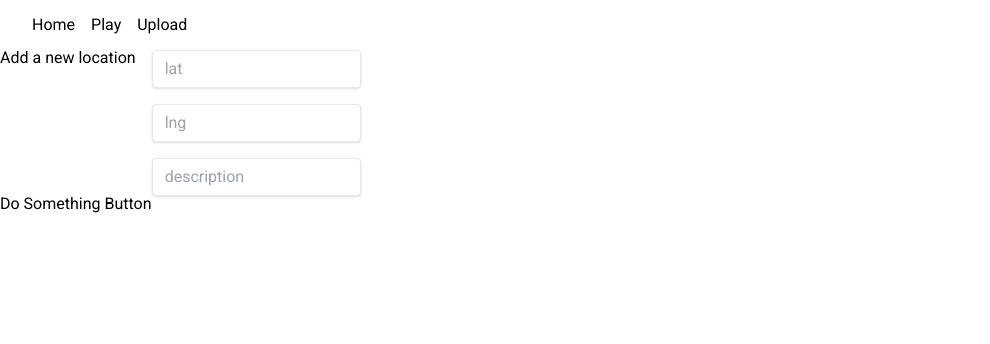
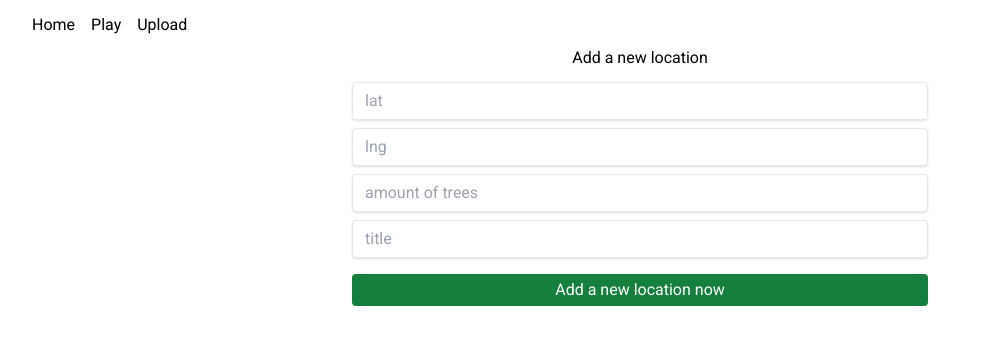
Before and after one commit to EugeneRaynerNZ/freejoas, a React (Create React App) app in the folder freejoas-app/: page /Upload in a window 1280 px wide. Shown: the top 344 px of the page, without its empty margins (0-990 px from the left). Built offline with nearby package versions, Linux system fonts and the light colour scheme.

Commit message:
edited data.json

```diff
--- a/freejoas-app/src/pages/Play.js
+++ b/freejoas-app/src/pages/Play.js
@@ -4,21 +4,25 @@ import axios from "axios";
 
 function Play() {
   // const stableCoordinates = {lat: -36.863617, lng: 174.744042}
-  const [location, setLocation] = useState(0)
+  const [location, setLocation] = useState(false)
   const [myCurrentCoordinates, setCoordinates] = useState(0);
   const [distance, getDistance] = useState(0);
   const [data, setData] = useState([]);
 
   useEffect(() => {
     // Fetch data from the server
-    axios.get('http://localhost:4000/api/freejoas')
+    if (!location) {
+      axios.get('http://localhost:4000/api/freejoas')
       .then(response => {
         setData(response.data);
+        console.log(data);
       })
       .catch(error => {
         console.error('Error fetching data:', error);
       });
-  }, []);
+    }
+
+  }, [location]);
 
   function degreesToRadians(degrees) {
       return degrees * Math.PI / 180;
@@ -40,8 +44,8 @@ function Play() {
   }
 
   function handleSelectItem(itemId){
-    console.log(itemId)
-    console.log(data)
+    console.log('itemId ' + itemId)
+    console.log('data ' + data)
 
     if (navigator.geolocation) {
       navigator.geolocation.watchPosition(
@@ -76,7 +80,7 @@ function Play() {
     <div id="play" className="flex justify-center gap-4 max-w-xl mx-auto my-0">
 
       <section className="basis-2/4">
-        <ul className="locations-list flex flex-col gap-4 max-h-96 overflow-y-scroll">
+        <ul className="locations-list flex flex-col gap-4 max-h-96 overflow-y-scroll pb-2">
           {data.map(item => (
             <li className="p-2 flex flex-col shadow-md cursor-pointer hover:shadow-lg transition-shadow rounded-md" key={item.id} onClick={() => handleSelectItem(item.id)}>
               {/* <span>Latitude: {item.latitude}</span>
@@ -89,8 +93,16 @@ function Play() {
         </ul>
       </section>
 
-      <section className="basis-2/4">
-        <div>Distance: {distance} meters away</div>
+      <section className="flex basis-2/4 items-center justify-center">
+        {location === 0 ? (
+          <div>Please select a location to begin</div>
+        ) : (
+          <div className="flex flex-col gap-2 text-center">
+          <span className="text-lg">You are</span>
+          <span className="text-4xl text-blue-600">{distance}</span>
+          <span className="text-lg">meters from<br />your destination</span>
+        </div>
+        )}
       </section>
 
     </div>
--- a/freejoas-app/src/pages/Upload.js
+++ b/freejoas-app/src/pages/Upload.js
@@ -14,6 +14,7 @@ function Upload() {
       axios.post('http://localhost:4000/api/newfreejoa', {
         longitude: inputs.longitude,
         latitude: inputs.latitude,
+        amount: inputs.amount,
         status: "available",
         description: inputs.description
       })
@@ -22,16 +23,18 @@ function Upload() {
     return (
        <div id="upload">
 
-        <div className="flex gap-4 flex-column">
-          <h4 style={{textAlign: 'center'}}>Add a new location</h4>
-          <form style={{display: 'flex', flexDirection: 'column', rowGap: "16px"}}>
+        <div className="flex gap-4 flex-col max-w-xl mx-auto my-0">
+          <h4 className="text-center">Add a new location</h4>
+          <form className="flex flex-col gap-2">
             <input className="shadow appearance-none border rounded w-full py-2 px-3 text-gray-700 leading-tight focus:outline-none focus:shadow-outline" name="latitude" value={inputs.latitude || ''} onChange={handleChange} placeholder="lat"/>
             <input className="shadow appearance-none border rounded w-full py-2 px-3 text-gray-700 leading-tight focus:outline-none focus:shadow-outline" name="longitude" value={inputs.longitude || ''} onChange={handleChange} placeholder="lng"/>
-            <input className="shadow appearance-none border rounded w-full py-2 px-3 text-gray-700 leading-tight focus:outline-none focus:shadow-outline" name="description" placeholder="description" value={inputs.description || ''} onChange={handleChange} />
+            <input className="shadow appearance-none border rounded w-full py-2 px-3 text-gray-700 leading-tight focus:outline-none focus:shadow-outline" name="amount" placeholder="amount of trees" value={inputs.amount || ''} onChange={handleChange} />
+            <input className="shadow appearance-none border rounded w-full py-2 px-3 text-gray-700 leading-tight focus:outline-none focus:shadow-outline" name="title" placeholder="title" value={inputs.title || ''} onChange={handleChange} />
           </form>
+          <button className="bg-green-700 text-white rounded p-2" onClick={handleClick}>Add a new location now</button>
         </div>
 
-        <button onClick={handleClick}>Do Something Button</button>
+
 
         </div>
     );
```
Also changed, not shown: freejoas-app/data.json (+6 -6 lines).
